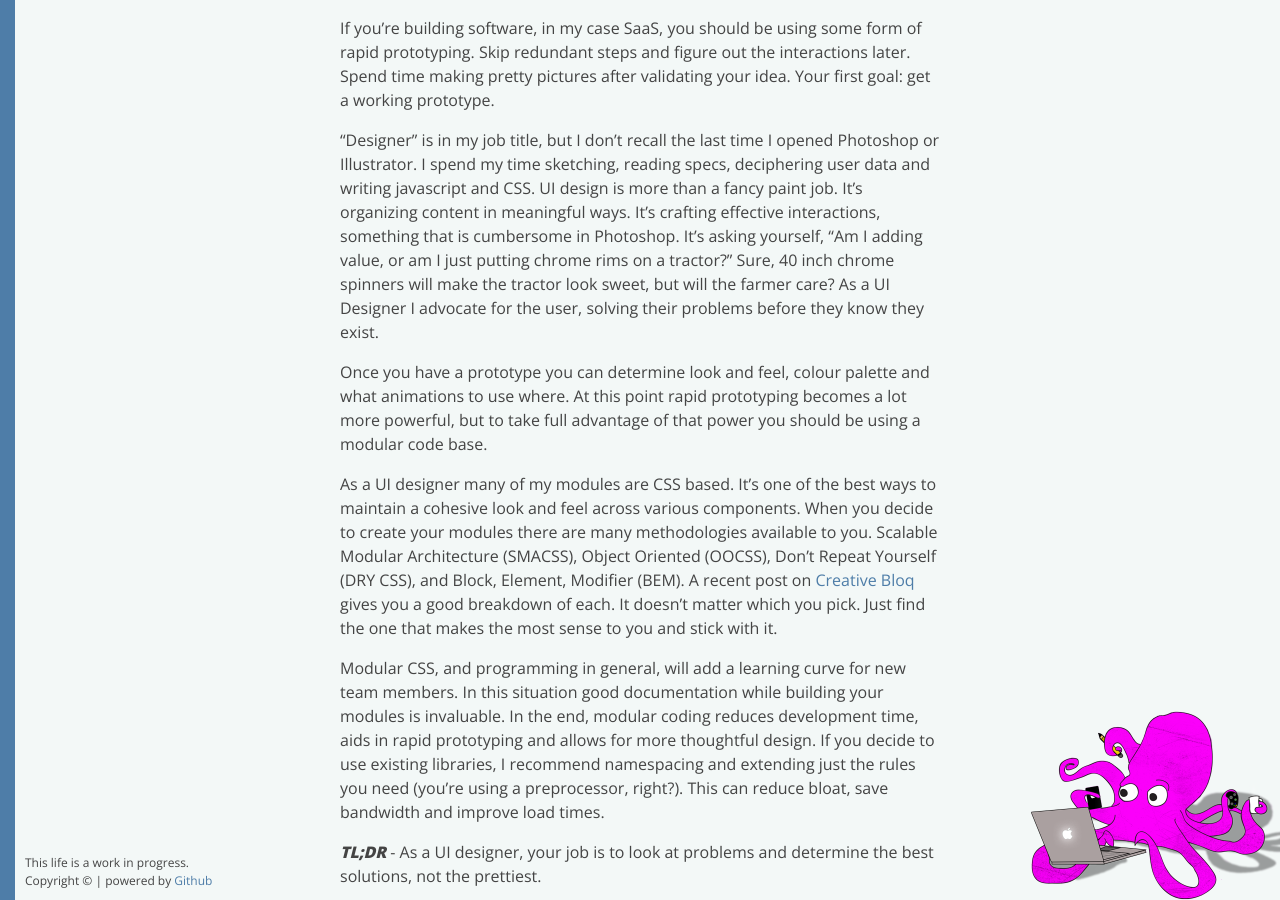
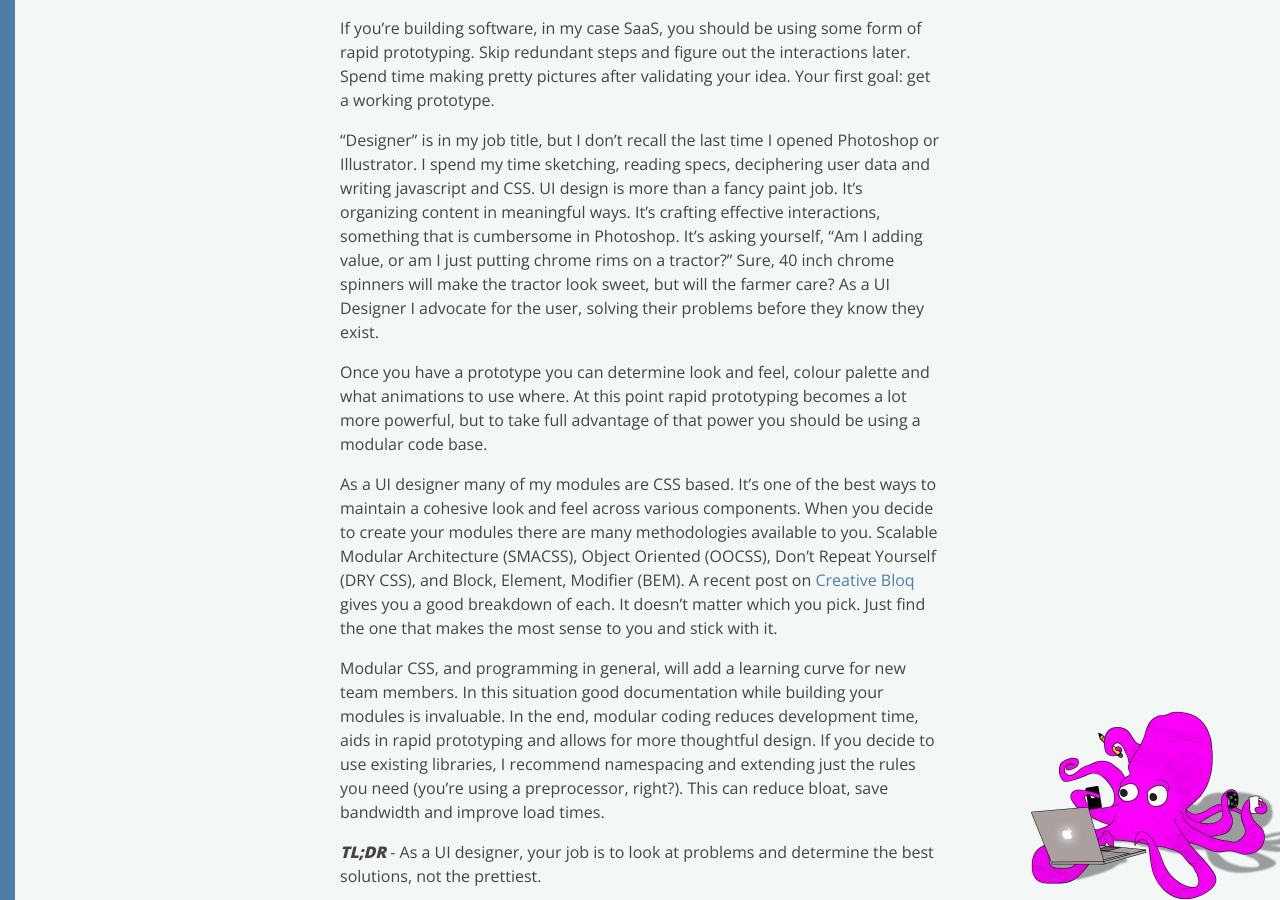
Before and after one commit to paulrdukes/paulrdukes.github.io, a Jekyll site: the page built from _posts/2014-03-25-Confessions-of-a-UI-Designer.md, in a window 1280 px wide. Built offline with Jekyll 4.4.1, drawn with Linux system fonts in a browser that asks for light colours; nearby versions of some CDN libraries; some web fonts are replaced; a script that is not in the unit is left out.

Commit message:
Update sidebar.html
changed footer to directive

```diff
--- a/_includes/sidebar.html
+++ b/_includes/sidebar.html
@@ -3,8 +3,6 @@
   <div class="about"></div>
   <div class="footer-wrap">
     <div class="footer">
-      This life is a work in progress. <br /><!-- TODO: create directive to randomize this line -->
-      Copyright &copy; {{currentYear}} | powered by <a href="http://pages.github.com" target="_blank">Github</a>
     </div>
   </div>
 </aside>
```
